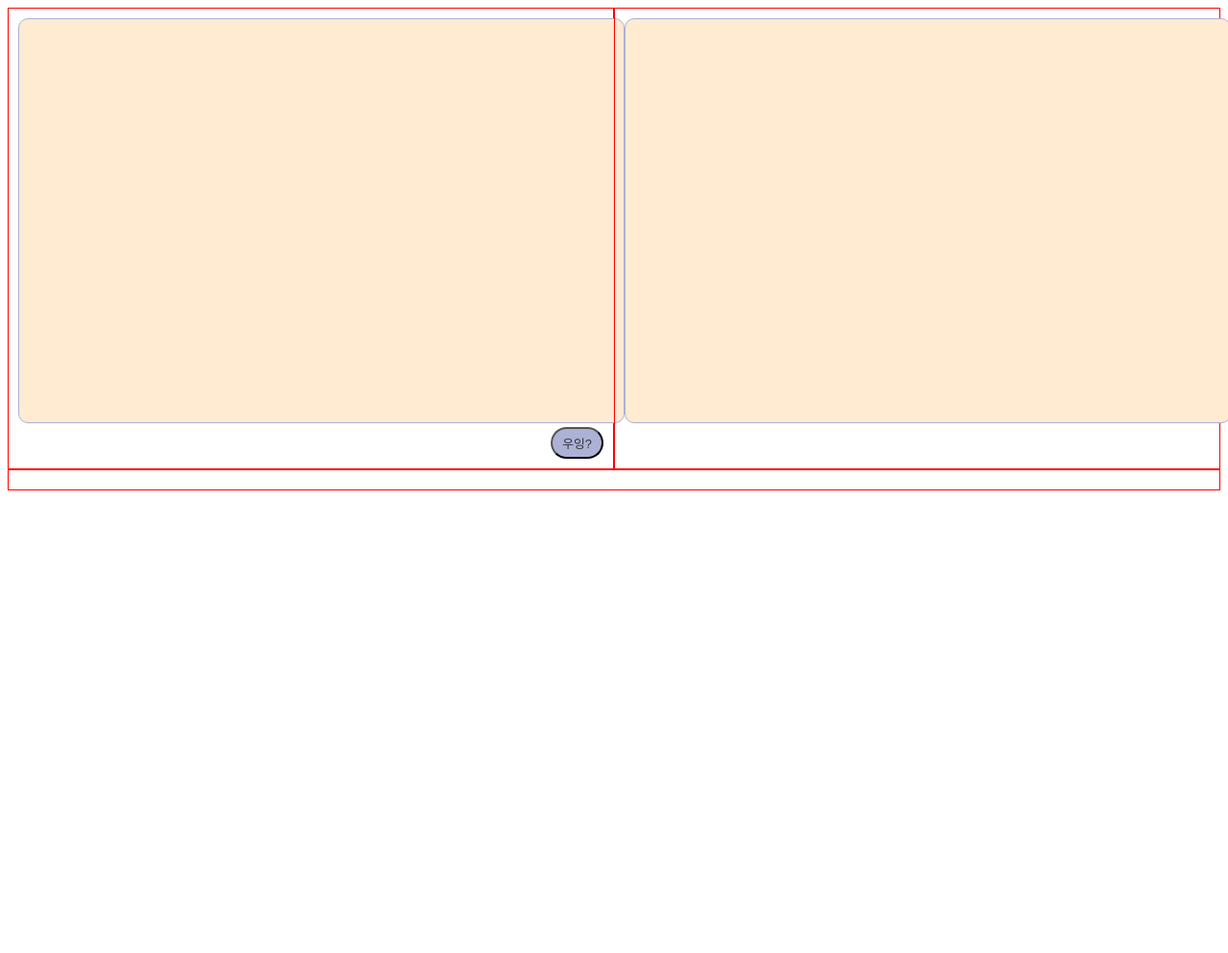
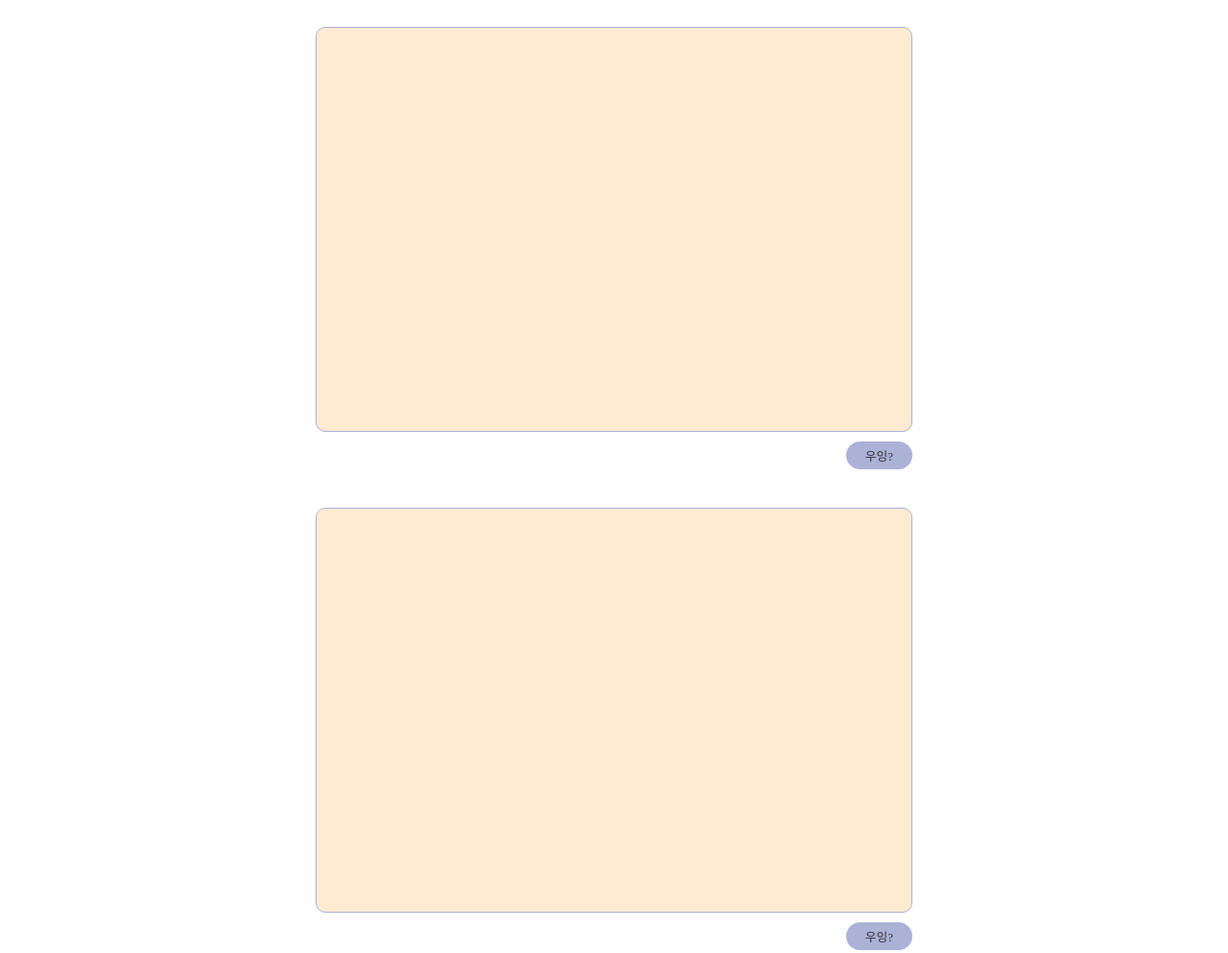
Before and after one commit to dandanae/test, a plain HTML site: page index.html in a window 1280 px wide. Shown: the whole page at 96% size. Before the commit the page ends 800 px from the top, so only its background shows below. Drawn offline with Linux system fonts and the light colour scheme; a web font is replaced by a local one.

Commit message:
Add files via upload

```diff
--- a/desc.js
+++ b/desc.js
@@ -2,10 +2,41 @@ function splitText(){
     //입력된 텍스트 전부
     const _insertString = document.querySelector('.insert-textarea').value;
 
-    //split
-    const _basicSplitStr = _insertString.split(/(?<=\.+|\!+|\?+)/).map(line => `/desc ${line.trim()}`).filter(str => str !== '');
+    //두 개 이상의 연속된 마침표 …….로 변경, 엔터 제거
+    const _changeFullStop = _insertString.replace(/\.{2,}|…+/g, "…….").replace(/(\r\n|\n|\r)/gm, "");
+
+    //마침표, 물음표, 느낌표 기준으로 잘라내기
+    const _splitStr = _changeFullStop.split(/(?<=\.+|\!+|\?+|\~+)/).map(line => `/desc ${line.trim()}`).filter(str => str !== '');
+
+    //결과값 출력할 div 가져오기
+    const resultarea = document.querySelector('.result-textarea');
 
     //결과값 출력
-    const resultarea = document.querySelector('.result-textarea');
-    resultarea.innerHTML = _basicSplitStr.join('\n');
+    resultarea.innerHTML = _splitStr .join('\n');
 }
+
+function test(){
+    fetch('https://m.search.naver.com/p/csearch/ocontent/util/SpellerProxy', {
+        method: 'POST',
+        headers: {
+          'Content-Type': 'application/x-www-form-urlencoded; charset=UTF-8'
+        },
+        body: new URLSearchParams({
+          'q': '왜 않된데?', // 여기에 검색어를 입력하세요
+          'where': 'nexearch',
+          'color_blindness': 0
+        })
+      })
+      .then(response => response.text())
+      .then(data => {
+        console.log(data);
+        const resultStr = data.toString();
+        const response = JSON.parse(resultStr);
+        const resultHtml = response.message.result.html;
+        const resultTextarea = document.querySelector('.result-textarea');
+        resultTextarea.innerHTML = resultHtml;
+      })
+      .catch(error => {
+        console.error(error);
+      });
+}
--- a/index.html
+++ b/index.html
@@ -8,15 +8,16 @@
 	</head>
     <body>
         <div class="container">
-            <div class="grid-container">
-                <div class="item text-wrapper">
+            <div class="flex-container">
+                <div class="text-wrapper">
                     <textarea class="insert-textarea"></textarea>
-                    <button class="button" onclick="splitText()">우잉?</button>
+                    <div class="button-wrapper"><div class="button" onclick="splitText()">우잉?</div></div>
+
                 </div>
-                <div class="item text-wrapper">
-                    <textarea class="result-textarea" readonly></textarea>
+                <div class="text-wrapper">
+                    <div class="result-textarea"></div>
+                    <div class="button-wrapper"><div class="button" onclick="test()">우잉?</div></div>
                 </div>
-                <div class="item oneline-result-box"></div>
             </div>
         </div>
     </body>
--- a/style.css
+++ b/style.css
@@ -3,6 +3,8 @@
     font-weight: normal;
     font-style: normal;
 }
+
+* { font-family: 'SUIT' }
 
 :root{
     --light-yw: #FFEAD2;
@@ -18,24 +20,30 @@
 ::-webkit-scrollbar-track { background: transparent; }
 
 .container {
-    margin: auto;
+    display: flex;
+    flex-direction: column;
+    justify-content: center;
+    align-items: center;
+    flex-wrap: wrap;
 }
 
-.grid-container {
-    display: grid;
-    grid-template-columns: repeat(2, 1fr);
-    grid-template-rows: repeat(3, auto);
+.flex-container {
+    display: flex;
+    flex-direction: row;
+    justify-content: center;
+    align-items: center;
+    flex-wrap: wrap;
 }
 
-.item { border: 1px red solid; padding: 10px;}
-
 .text-wrapper {
-    padding: 10px;
+    display: flex;
+    flex-direction: column;
+    padding: 20px;
 }
 
 .insert-textarea, .result-textarea {
     height: 400px;
-    width: 100%;
+    width: 600px;
     background-color: var(--light-yw);
     resize: none;
     padding: 10px;
@@ -47,16 +55,20 @@
     outline-style: none;
 }
 
+.button-wrapper {
+    margin-top: 10px;
+}
+
 .button {
     display: inline-block;
     background-color: var(--basic-pp);
     color: var(--text-color);
-    padding: 5px 10px;
+    padding: 5px 20px;
     border-radius: 99px;
+    font-size: var(--font-lt);
     float: right;
-    font-size: var(--font-lt);
 }
 
-.oneline-result-box {
-    grid-column-end: span 2;
+.green_text, .red_text{
+    color: red;
 }
```
